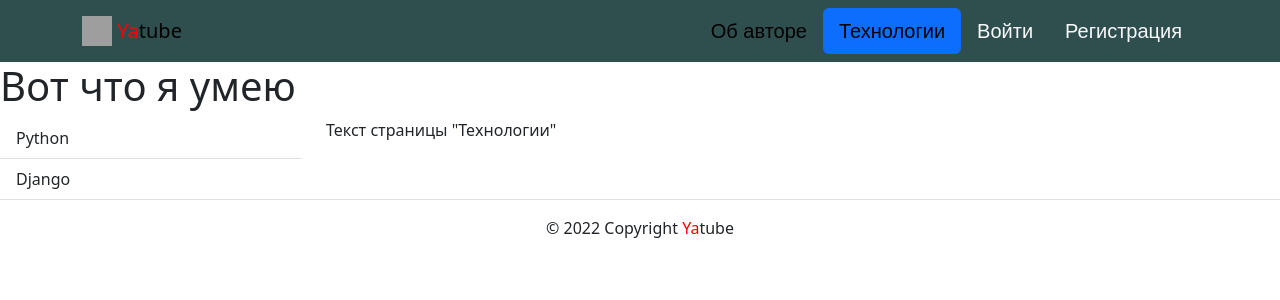
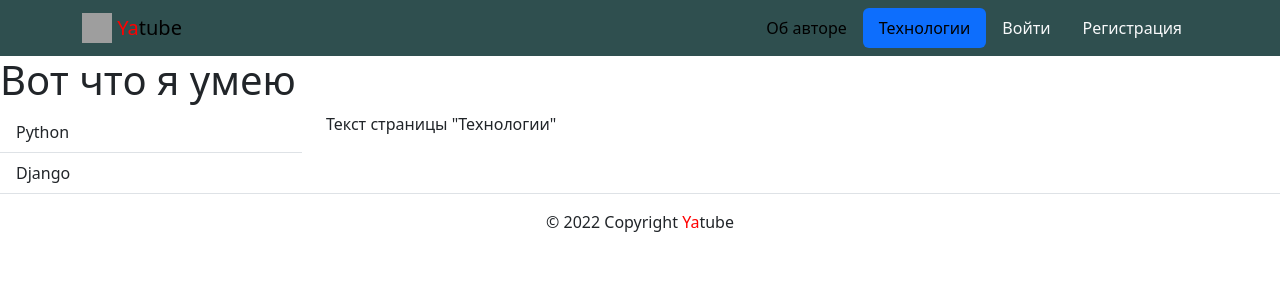
Before and after one commit to Kvot32/hw05_final, a Django app: page /about/tech/ in a window 1280 px wide. Shown: the top 300 px of the page. Run offline with Django 3.2, Linux system fonts and the light colour scheme; some libraries are stand-ins or nearby versions; grey boxes are pictures that could not be loaded.

Commit message:
Финал 6 спринт

```diff
--- a/yatube/templates/base.html
+++ b/yatube/templates/base.html
@@ -1,13 +1,6 @@
 <!DOCTYPE html>
 <html lang="ru">
   <head>
-      <style>
-    .nav-item {
-      display: inline-block;
-      font-size: 20px;
-      font-family: sans-serif;
-    }
-  </style>
       {% load static %}
     <meta charset="utf-8">
     <meta name="viewport" content="width=device-width, initial-scale=1">
```
